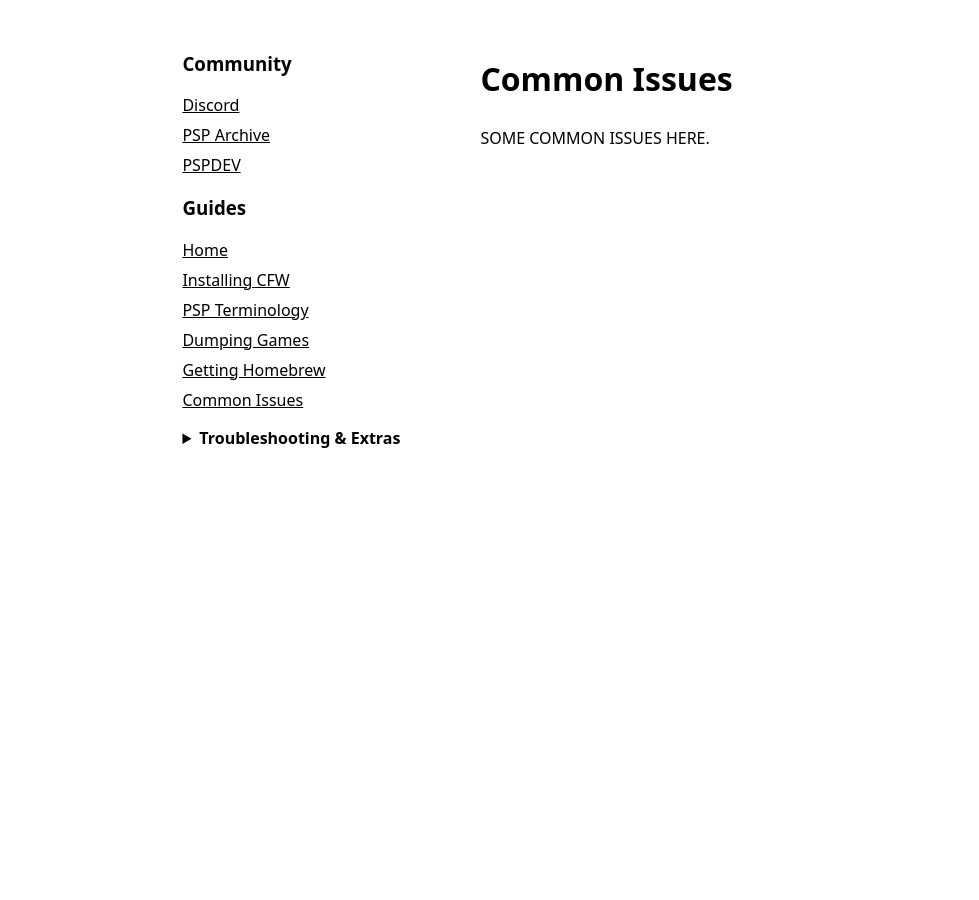
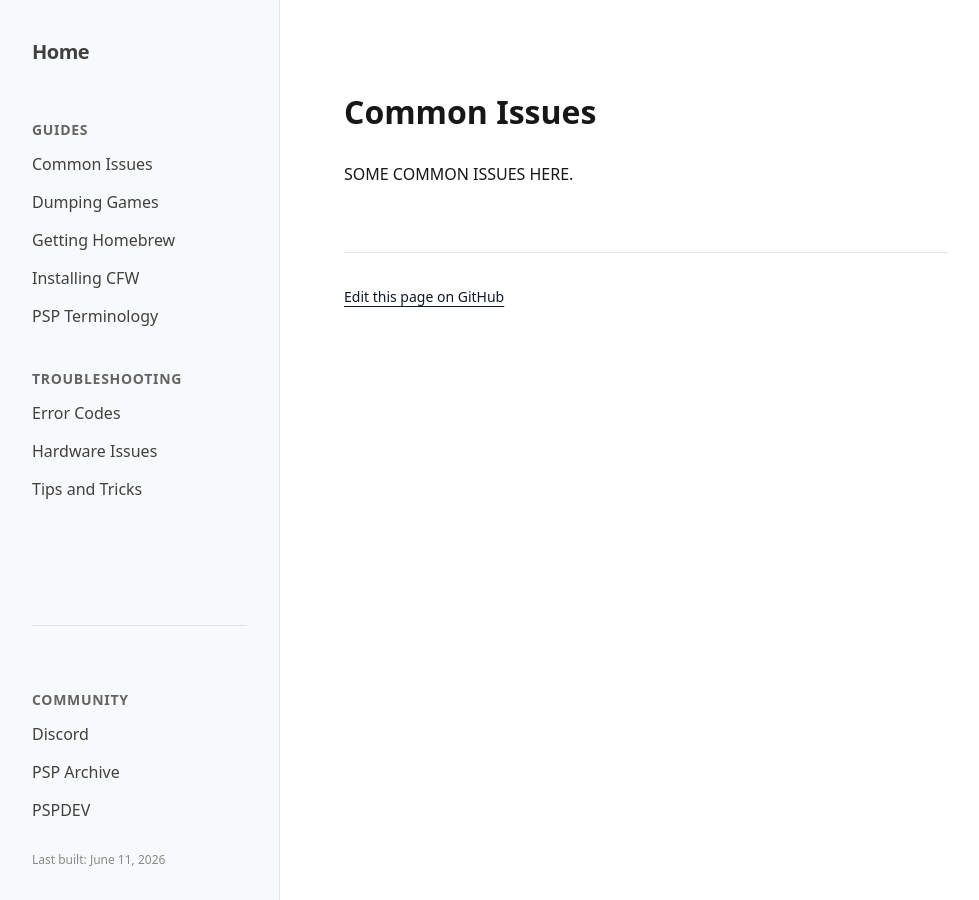
Before and after one commit to psp-homebrew-community/wiki, a Jekyll site: the page built from guides/common-issues.md, in a window 1280 px wide. Shown: the whole page, without its empty margins (0-979 px from the left). Built offline with Jekyll 4.4.1, drawn with Linux system fonts in a browser that asks for light colours.

Commit message:
Moved stuff into folders, fixed the mobile layout and added build dates.

```diff
--- a/_layouts/default.html
+++ b/_layouts/default.html
@@ -5,45 +5,269 @@
   <meta name="viewport" content="width=device-width, initial-scale=1">
   <title>{{ page.title }}</title>
   <style>
-    :root { color-scheme: light dark; }
-    body { font-family: system-ui, sans-serif; max-width: 100ch; margin: 0 auto; padding: 2rem; display: flex; gap: 3rem; }
-    nav { min-width: 250px; }
-    main { flex-grow: 1; line-height: 1.6; }
-    details { margin-top: 1rem; }
-    summary { cursor: pointer; font-weight: bold; }
-    ul { list-style: none; padding-left: 0; }
-    li { margin-bottom: 0.5rem; }
-    a { color: inherit; text-decoration: underline; }
+    :root {
+      color-scheme: light dark;
+      interpolate-size: allow-keywords;
+      --bg: light-dark(#ffffff, #121212);
+      --sidebar-bg: light-dark(#f8f9fa, #0a0a0a);
+      --text: light-dark(#171717, #ededed);
+      --sidebar-text: light-dark(#404040, #a3a3a3);
+      --sidebar-hover: light-dark(#000000, #ffffff);
+      --accent: light-dark(#0f172a, #f8fafc);
+      --border: light-dark(#e5e5e5, #262626);
+    }
+
+    * { box-sizing: border-box; }
+
+    body {
+      font-family: system-ui, -apple-system, sans-serif;
+      margin: 0;
+      padding: 0;
+      display: flex;
+      min-height: 100dvh;
+      background-color: var(--bg);
+      color: var(--text);
+    }
+
+
+    .visually-hidden {
+      position: absolute;
+      width: 1px;
+      height: 1px;
+      padding: 0;
+      margin: -1px;
+      overflow: hidden;
+      clip: rect(0, 0, 0, 0);
+      white-space: nowrap;
+      border-width: 0;
+    }
+
+
+    .site-container {
+      display: flex;
+      flex-direction: column;
+      width: 100%;
+    }
+
+    @media (min-width: 768px) {
+      .site-container {
+        flex-direction: row;
+      }
+    }
+
+
+    .sidebar {
+      background-color: var(--sidebar-bg);
+      color: var(--sidebar-text);
+      display: flex;
+      flex-direction: column;
+      padding: 2rem;
+      border-right: 1px solid var(--border);
+      height: 100dvh;
+      position: sticky;
+      top: 0;
+      overflow-y: auto;
+      min-width: 280px;
+      transition: transform 0.3s ease;
+    }
+
+
+    .mobile-header {
+      display: flex;
+      align-items: center;
+      padding: 1rem 2rem;
+      background-color: var(--sidebar-bg);
+      border-bottom: 1px solid var(--border);
+      position: sticky;
+      top: 0;
+      z-index: 10;
+    }
+
+    @media (min-width: 768px) {
+      .mobile-header {
+        display: none;
+      }
+    }
+
+    .burger-label {
+      cursor: pointer;
+      display: inline-flex;
+      flex-direction: column;
+      justify-content: center;
+      width: 30px;
+      height: 30px;
+      position: relative;
+    }
+
+    .burger-line {
+      height: 2px;
+      width: 24px;
+      background-color: var(--text);
+      transition: transform 0.2s ease, opacity 0.2s ease;
+      position: absolute;
+      left: 3px;
+    }
+    .burger-line:nth-child(1) { top: 8px; }
+    .burger-line:nth-child(2) { top: 14px; }
+    .burger-line:nth-child(3) { top: 20px; }
+
+
+    @media (max-width: 767px) {
+      .sidebar {
+        position: fixed;
+        left: 0;
+        top: 62px;
+        height: calc(100dvh - 62px);
+        width: 100%;
+        transform: translateX(-100%);
+        z-index: 9;
+      }
+
+      body:has(#menu-toggle:checked) .sidebar {
+        transform: translateX(0);
+      }
+
+      body:has(#menu-toggle:checked) .burger-line:nth-child(1) {
+        transform: translateY(6px) rotate(45deg);
+      }
+      body:has(#menu-toggle:checked) .burger-line:nth-child(2) {
+        opacity: 0;
+      }
+      body:has(#menu-toggle:checked) .burger-line:nth-child(3) {
+        transform: translateY(-6px) rotate(-45deg);
+      }
+    }
+
+
+    .sidebar h2 {
+      margin-top: 0;
+      font-size: 1.25rem;
+      letter-spacing: -0.025em;
+    }
+
+    .sidebar h3 {
+      font-size: 0.875rem;
+      text-transform: uppercase;
+      letter-spacing: 0.05em;
+      margin-top: 2rem;
+      margin-bottom: 0.5rem;
+      color: var(--sidebar-text);
+      opacity: 0.8;
+    }
+
+    .sidebar ul {
+      list-style: none;
+      padding-left: 0;
+      margin: 0;
+    }
+
+    .sidebar li {
+      margin-bottom: 0.25rem;
+    }
+
+    .sidebar a {
+      color: inherit;
+      text-decoration: none;
+      display: block;
+      padding: 0.375rem 0;
+      transition: color 0.2s;
+    }
+
+    .sidebar a:hover,
+    .sidebar a:focus-visible {
+      color: var(--sidebar-hover);
+    }
+
+    .external-links {
+      margin-top: auto;
+      padding-top: 2rem;
+      border-top: 1px solid var(--border);
+    }
+
+    .last-edited {
+      margin-top: 1.5rem;
+      font-size: 0.75rem;
+      opacity: 0.6;
+    }
+
+
+    .main-content {
+      flex-grow: 1;
+      padding: 2rem;
+      max-width: 80ch;
+      line-height: 1.7;
+    }
+
+    @media (min-width: 768px) {
+      .main-content {
+        padding: 4rem;
+      }
+    }
+
+    .main-content a {
+      color: var(--accent);
+      text-decoration: underline;
+      text-underline-offset: 4px;
+    }
+
+    .edit-page {
+      margin-top: 4rem;
+      padding-top: 2rem;
+      border-top: 1px solid var(--border);
+      font-size: 0.875rem;
+    }
   </style>
 </head>
 <body>
-  <nav>
+  <input type="checkbox" id="menu-toggle" class="visually-hidden" autocomplete="off">
+
+  <div class="site-container">
+    <header class="mobile-header">
+      <label for="menu-toggle" class="burger-label" aria-label="Toggle menu">
+        <div class="burger-line"></div>
+        <div class="burger-line"></div>
+        <div class="burger-line"></div>
+      </label>
+      <span style="margin-left: 1rem; font-weight: bold;">PSP Wiki</span>
+    </header>
+
+    <nav class="sidebar">
+      <h2><a href="{{ '/' | relative_url }}" style="font-weight: bold; color: inherit; text-decoration: none;">Home</a></h2>
+
+      {% assign grouped_pages = site.html_pages | group_by: "dir" | sort: "name" %}
+      {% for group in grouped_pages %}
+        {% if group.name != "/" %}
+          <h3>{{ group.name | replace: "/", "" | capitalize }}</h3>
+          <ul>
+            {% for p in group.items %}
+              <li><a href="{{ p.url | relative_url }}">{{ p.title | default: p.name }}</a></li>
+            {% endfor %}
+          </ul>
+        {% endif %}
+      {% endfor %}
+
+      <div class="external-links">
         <h3>Community</h3>
         <ul>
-      <li><a href="https://discord.gg/bePrj9W">Discord</a></li>
-      <li><a href="https://github.com/PSP-Archive">PSP Archive</a></li>
-      <li><a href="https://github.com/pspdev">PSPDEV</a></li>
+          <li><a href="https://discord.gg/bePrj9W" target="_blank" rel="noopener">Discord</a></li>
+          <li><a href="https://github.com/PSP-Archive" target="_blank" rel="noopener">PSP Archive</a></li>
+          <li><a href="https://github.com/pspdev" target="_blank" rel="noopener">PSPDEV</a></li>
         </ul>
-    <h3>Guides</h3>
-    <ul>
-      <li><a href="{{ '/' | relative_url }}">Home</a></li>
-      <li><a href="{{ '/installing-cfw.html' | relative_url }}">Installing CFW</a></li>
-      <li><a href="{{ '/psp-terminology.html' | relative_url }}">PSP Terminology</a></li>
-      <li><a href="{{ '/dumping-games.html' | relative_url }}">Dumping Games</a></li>
-      <li><a href="{{ '/getting-homebrew.html' | relative_url }}">Getting Homebrew</a></li>
-      <li><a href="{{ '/common-issues.html' | relative_url }}">Common Issues</a></li>
-    </ul>
-    <details>
-      <summary>Troubleshooting & Extras</summary>
-      <ul style="padding-left: 1rem; margin-top: 0.5rem;">
-        <li><a href="{{ '/error-codes.html' | relative_url }}">Error Codes</a></li>
-        <li><a href="{{ '/hardware-issues.html' | relative_url }}">Hardware Issues</a></li>
-        <li><a href="{{ '/tips-and-tricks.html' | relative_url }}">Tips and Tricks</a></li>
-      </ul>
-    </details>
+        <div class="last-edited">
+          Last built: {{ site.time | date: "%B %d, %Y" }}
+        </div>
+      </div>
     </nav>
-  <main>
+
+    <main class="main-content">
       {{ content }}
+
+      <div class="edit-page">
+        <a href="https://github.com/psp-homebrew-community/wiki/edit/main/{{ page.path }}" target="_blank" rel="noopener">
+          Edit this page on GitHub
+        </a>
+      </div>
     </main>
+  </div>
 </body>
 </html>
```
Also changed, not shown: guides/common-issues.md (renamed from common-issues.md), guides/dumping-games.md (renamed from dumping-games.md), guides/getting-homebrew.md (renamed from getting-homebrew.md), guides/installing-cfw.md (renamed from installing-cfw.md), guides/psp-terminology.md (renamed from psp-terminology.md), troubleshooting/error-codes.md (renamed from error-codes.md), troubleshooting/hardware-issues.md (renamed from hardware-issues.md), troubleshooting/tips-and-tricks.md (renamed from tips-and-tricks.md). Lines whose indentation alone changed are shown as unchanged.
